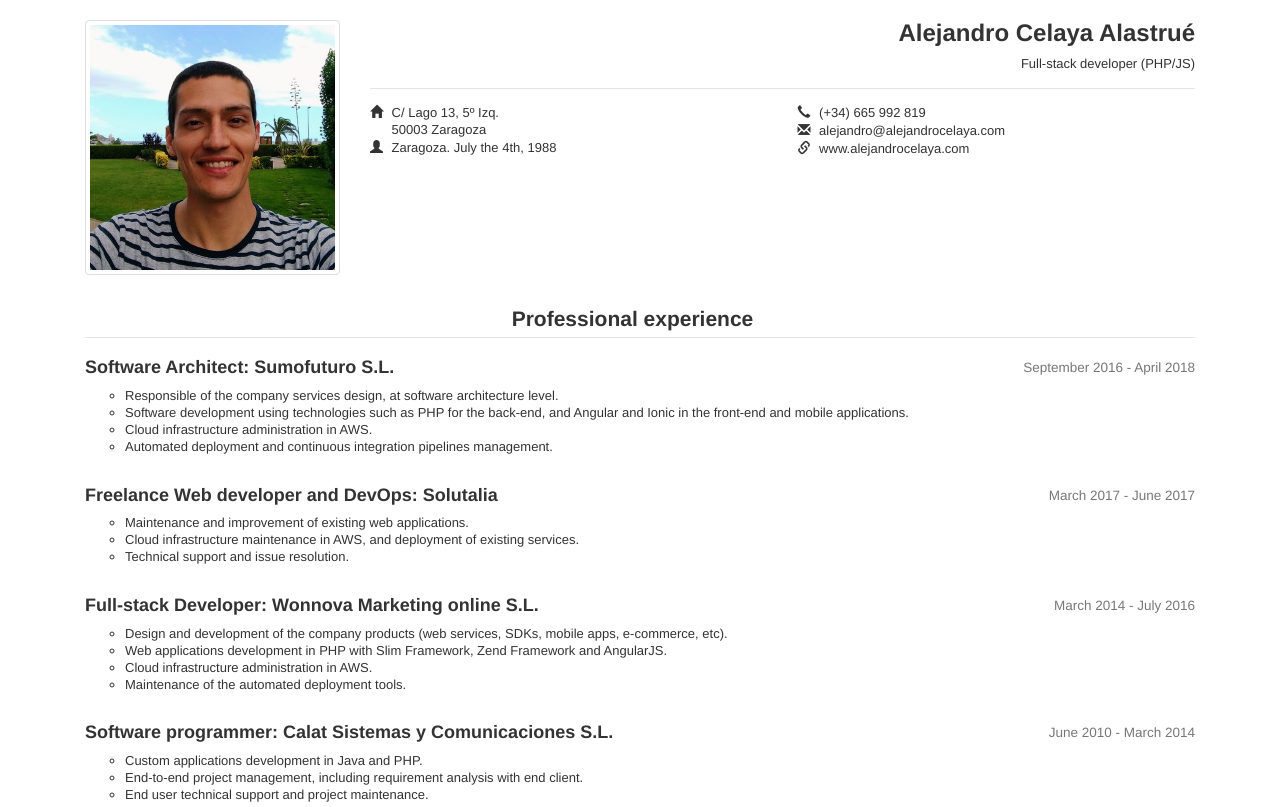
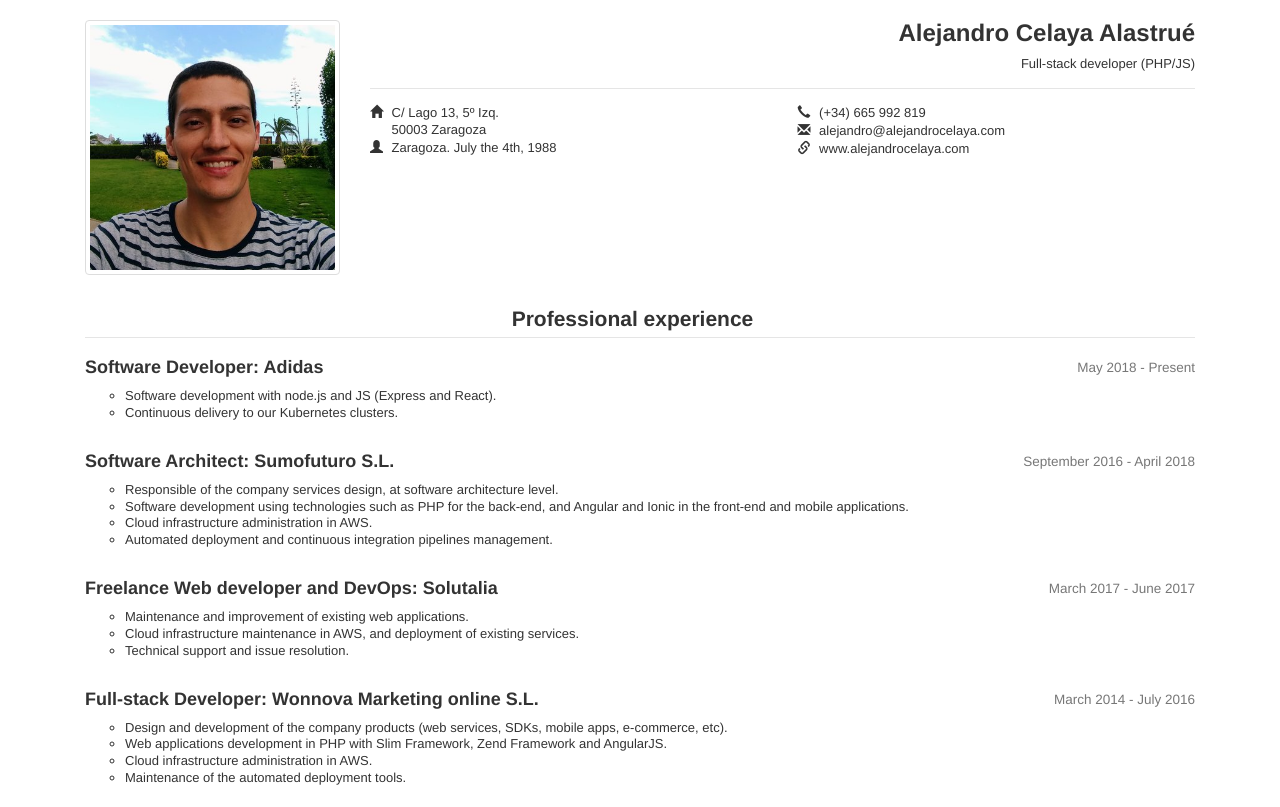
Before and after one commit to acelaya/professional-resume, a plain HTML site: page index.html in a window 1280 px wide. Shown: the top 807 px of the page. Drawn offline with nearby package versions, Linux system fonts and the light colour scheme.

Commit message:
Added new position

```diff
--- a/i18n/es.js
+++ b/i18n/es.js
@@ -44,5 +44,8 @@ const esMessages = {
   'Certificate of Higher Education in IT. System administration': 'Ciclo formativo de grado superior. Administración de Sistemas Informáticos',
   'Miscellanea': 'Otros',
   'Since 2007': 'Desde 2007',
-  'Class B driver\'s license': 'Permiso de conducir clase B'
+  'Class B driver\'s license': 'Permiso de conducir clase B',
+  'May 2018 - Present': 'Mayo 2018 - Actualidad',
+  'Software development with node.js and JS (Express and React)': 'Desarrollo de software con node.js y Javascript (Express y React)',
+  'Continuous delivery to our Kubernetes clusters': 'Entrega continua sobre nuestros clusters de Kubernetes'
 };
--- a/index.html
+++ b/index.html
@@ -57,6 +57,18 @@
       <fieldset class="jobs">
         <legend>{{ $t('Professional experience') }}</legend>
         <ul class="list-unstyled">
+          <li>
+            <h4>
+              <b>Software Developer: Adidas</b>
+              <small class="job-date">{{ $t('May 2018 - Present') }}</small>
+            </h4>
+            <div class="job-desc">
+              <ul>
+                <li>{{ $t('Software development with node.js and JS (Express and React)') }}.</li>
+                <li>{{ $t('Continuous delivery to our Kubernetes clusters') }}.</li>
+              </ul>
+            </div>
+          </li>
           <li>
             <h4>
               <b>Software Architect: Sumofuturo S.L.</b>
@@ -177,7 +189,7 @@
     <script src="https://unpkg.com/vue-i18n@7.8.0/dist/vue-i18n.min.js"></script>
     <script src="i18n/es.js"></script>
     <script>
-      (function (getCurrentLanguage) {
+      (function () {
         const i18n = new VueI18n({
           locale: getCurrentLanguage(),
           messages: {
@@ -189,7 +201,6 @@
           i18n: i18n,
           el: '#content'
         });
-      })(getCurrentLanguage);
 
         function getCurrentLanguage() {
           const url = window.location.href;
@@ -202,6 +213,7 @@
           }
           return decodeURIComponent(results[2].replace(/\+/g, ' '));
         }
+      })();
     </script>
   </body>
 </html>
```
Lines whose indentation alone changed are shown as unchanged.
